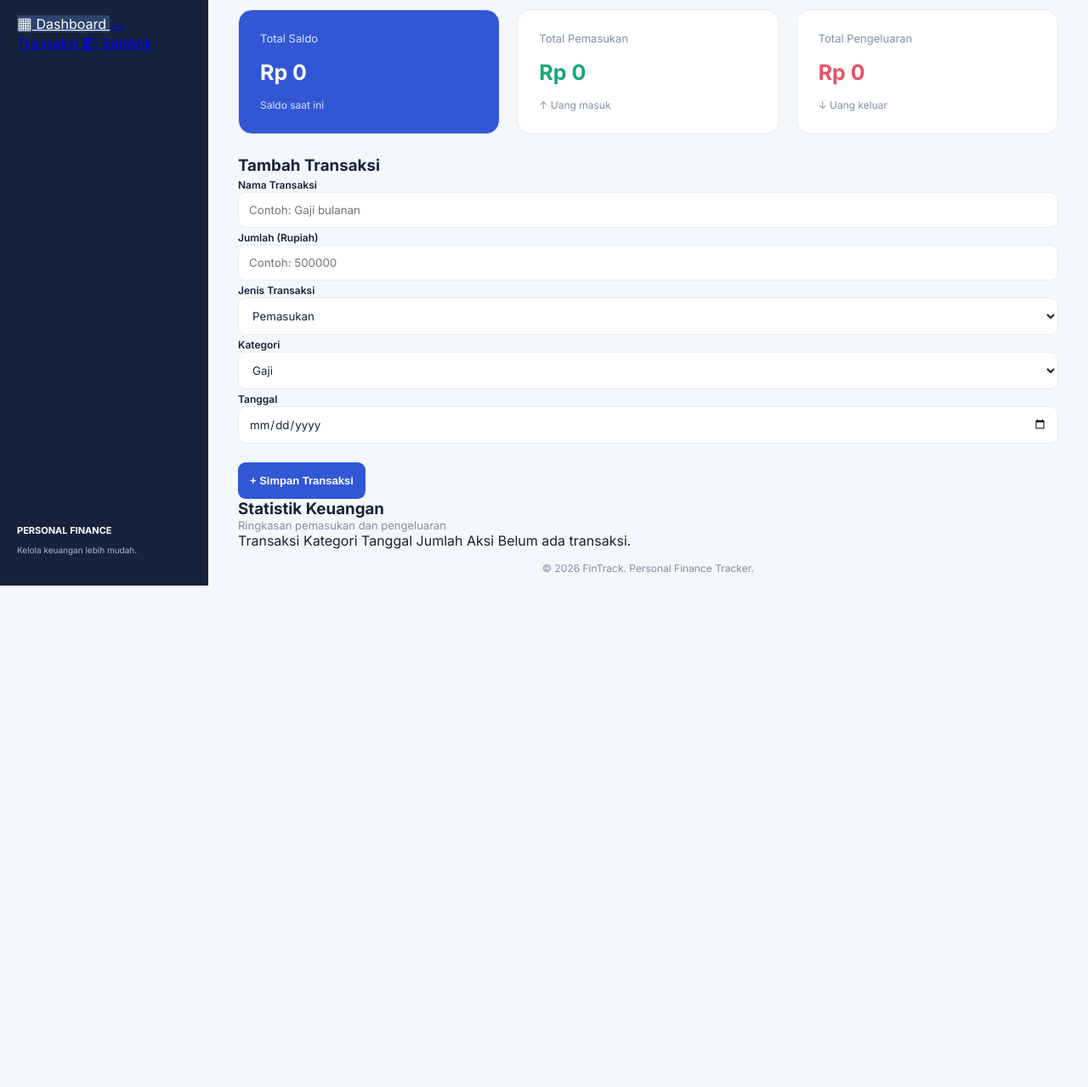
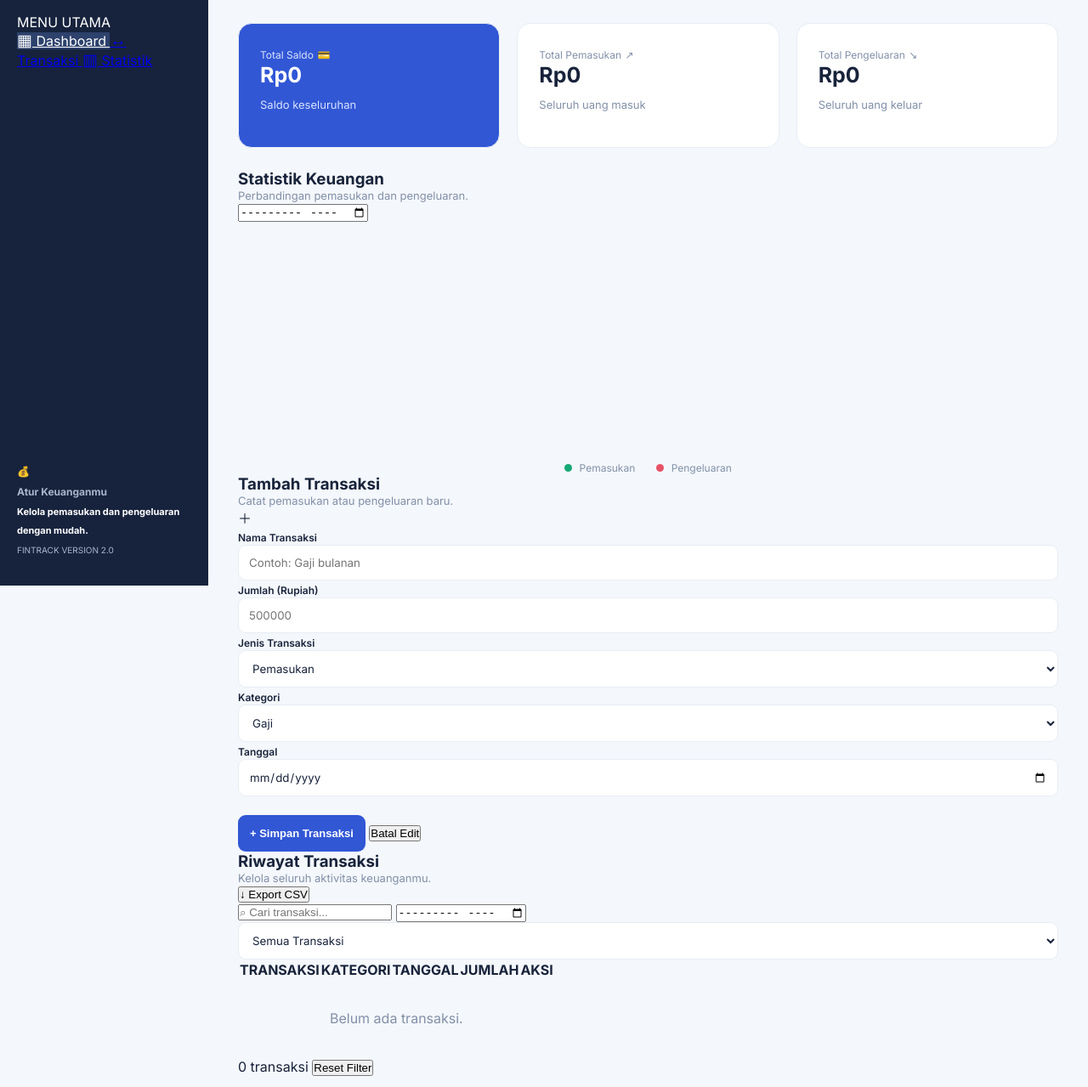
Before and after one commit to hafidm6-star/Pengelola-keuangan, a plain HTML site: page index.html in a window 1280 px wide. Shown: the part 111-1390 px from the top of the page at 85% size. Before the commit the page ends 837 px from the top, so only its background shows below. Drawn offline with Linux system fonts and the light colour scheme.

Commit message:
Update index.html

```diff
--- a/index.html
+++ b/index.html
@@ -1,21 +1,26 @@
+
 <!DOCTYPE html>
 <html lang="id">
 <head>
     <meta charset="UTF-8">
     <meta name="viewport" content="width=device-width, initial-scale=1.0">
-    <meta name="description" content="Aplikasi pengelola keuangan pribadi untuk mencatat pemasukan dan pengeluaran.">
-    <title>Finance Tracker | Pengelola Keuangan</title>
+    <meta name="theme-color" content="#17233d">
+    <meta name="description" content="FinTrack 2.0 - Aplikasi pengelola keuangan pribadi.">
+    <title>FinTrack 2.0 | Finance Tracker</title>
     <link rel="stylesheet" href="style.css">
 </head>
 <body>
 
 <div class="app-container">
 
+    <!-- SIDEBAR -->
     <aside class="sidebar">
         <div class="brand">
-                <div class="brand-icon">₣</div>
-                <h2>FinTrack</h2>
+            <div class="brand-icon">F</div>
+            <h2>FinTrack<span>.</span></h2>
         </div>
+
+        <p class="menu-label">MENU UTAMA</p>
 
         <nav>
             <a href="#dashboard" class="nav-link active">
@@ -28,81 +33,123 @@
                 <span>▥</span> Statistik
             </a>
         </nav>
+
         <div class="sidebar-bottom">
-                <p>PERSONAL FINANCE</p>
-                <small>Kelola keuangan lebih mudah.</small>
+            <div class="sidebar-icon">💰</div>
+            <h4>Atur Keuanganmu</h4>
+            <p>Kelola pemasukan dan pengeluaran dengan mudah.</p>
+            <small>FINTRACK VERSION 2.0</small>
         </div>
     </aside>
 
+    <!-- MAIN -->
     <main class="main-content">
 
         <header class="topbar">
             <div>
+                <p class="eyebrow">PERSONAL FINANCE</p>
                 <h1>Dashboard</h1>
-                    <p>Selamat datang di pengelola keuanganmu!</p>
+                <p class="subtitle">Pantau kondisi keuanganmu hari ini.</p>
             </div>
-                <div class="profile">👤</div>
+
+            <button id="themeToggle" class="theme-button" type="button"
+                aria-label="Ganti tema">🌙</button>
         </header>
 
+        <!-- DASHBOARD -->
         <section id="dashboard">
 
             <div class="summary-grid">
 
-                    <div class="summary-card balance-card">
-                        <p>Total Saldo</p>
-                        <h2 id="totalBalance">Rp 0</h2>
-                        <span>Saldo saat ini</span>
+                <article class="summary-card balance-card">
+                    <div class="card-top">
+                        <span>Total Saldo</span>
+                        <span class="card-icon">💳</span>
                     </div>
-                    <div class="summary-card income-card">
-                        <p>Total Pemasukan</p>
-                        <h2 id="totalIncome">Rp 0</h2>
-                        <span>↑ Uang masuk</span>
+                    <h2 id="totalBalance">Rp0</h2>
+                    <p>Saldo keseluruhan</p>
+                </article>
+
+                <article class="summary-card">
+                    <div class="card-top">
+                        <span>Total Pemasukan</span>
+                        <span class="card-icon green">↗</span>
                     </div>
+                    <h2 id="totalIncome" class="green-text">Rp0</h2>
+                    <p>Seluruh uang masuk</p>
+                </article>
 
-                    <div class="summary-card expense-card">
-                        <p>Total Pengeluaran</p>
-                        <h2 id="totalExpense">Rp 0</h2>
-                        <span>↓ Uang keluar</span>
+                <article class="summary-card">
+                    <div class="card-top">
+                        <span>Total Pengeluaran</span>
+                        <span class="card-icon red">↘</span>
                     </div>
+                    <h2 id="totalExpense" class="red-text">Rp0</h2>
+                    <p>Seluruh uang keluar</p>
+                </article>
 
             </div>
 
-                <div class="content-grid">
+            <!-- CHART -->
+            <section class="panel chart-panel" id="statistics">
+                <div class="panel-heading chart-heading">
+                    <div>
+                        <h3>Statistik Keuangan</h3>
+                        <p>Perbandingan pemasukan dan pengeluaran.</p>
+                    </div>
 
+                    <input type="month" id="chartMonth" aria-label="Bulan grafik">
+                </div>
+
+                <div class="chart-container">
+                    <canvas id="financeChart"></canvas>
+                </div>
+
+                <div class="chart-legend">
+                    <span><i class="dot income-dot"></i> Pemasukan</span>
+                    <span><i class="dot expense-dot"></i> Pengeluaran</span>
+                </div>
+            </section>
+
+            <!-- TRANSACTION FORM -->
             <section class="panel form-panel">
                 <div class="panel-heading">
-                            <h3>Tambah Transaksi</h3>
+                    <div>
+                        <h3 id="formTitle">Tambah Transaksi</h3>
+                        <p>Catat pemasukan atau pengeluaran baru.</p>
+                    </div>
+                    <span class="form-icon">＋</span>
                 </div>
 
                 <form id="transactionForm">
 
+                    <div class="form-grid">
+
+                        <div class="form-group full">
                             <label for="description">Nama Transaksi</label>
-                            <input
-                                type="text"
-                                id="description"
+                            <input type="text" id="description"
                                 placeholder="Contoh: Gaji bulanan"
-                                maxlength="60"
-                                required
-                            >
+                                maxlength="60" required>
+                        </div>
 
+                        <div class="form-group">
                             <label for="amount">Jumlah (Rupiah)</label>
-                            <input
-                                type="number"
-                                id="amount"
-                                placeholder="Contoh: 500000"
-                                min="1"
-                                step="1"
-                                required
-                            >
+                            <input type="number" id="amount"
+                                placeholder="500000" min="1"
+                                step="1" required>
+                        </div>
 
+                        <div class="form-group">
                             <label for="type">Jenis Transaksi</label>
-                            <select id="type" required>
+                            <select id="type">
                                 <option value="income">Pemasukan</option>
                                 <option value="expense">Pengeluaran</option>
                             </select>
+                        </div>
 
+                        <div class="form-group">
                             <label for="category">Kategori</label>
-                            <select id="category" required>
+                            <select id="category">
                                 <option value="Gaji">Gaji</option>
                                 <option value="Bisnis">Bisnis</option>
                                 <option value="Makanan">Makanan</option>
@@ -110,33 +157,72 @@
                                 <option value="Belanja">Belanja</option>
                                 <option value="Pendidikan">Pendidikan</option>
                                 <option value="Hiburan">Hiburan</option>
+                                <option value="Tagihan">Tagihan</option>
+                                <option value="Tabungan">Tabungan</option>
                                 <option value="Lainnya">Lainnya</option>
                             </select>
+                        </div>
 
+                        <div class="form-group">
                             <label for="date">Tanggal</label>
                             <input type="date" id="date" required>
-<button type="submit" class="primary-button">
+                        </div>
+
+                    </div>
+
+                    <div class="form-actions">
+                        <button type="submit" class="primary-button" id="submitButton">
                             + Simpan Transaksi
                         </button>
+                        <button type="button" class="cancel-button hidden"
+                            id="cancelEdit">Batal Edit</button>
+                    </div>
 
                 </form>
             </section>
 
-                    <section class="panel chart-panel" id="statistics">
-                        <div class="panel-heading">
+            <!-- TRANSACTION HISTORY -->
+            <section class="panel transactions-panel" id="transactions">
+
+                <div class="panel-heading transaction-heading">
                     <div>
-                                <h3>Statistik Keuangan</h3>
-                                <p>Ringkasan pemasukan dan pengeluaran</p>
-                            </div>
+                        <h3>Riwayat Transaksi</h3>
+                        <p>Kelola seluruh aktivitas keuanganmu.</p>
                     </div>
 
-<th>Transaksi</th>
-                                <th>Kategori</th>
-                                <th>Tanggal</th>
-                                <th>Jumlah</th>
-                                <th>Aksi</th>
+                    <button id="exportButton" class="export-button" type="button">
+                        ↓ Export CSV
+                    </button>
+                </div>
+
+                <div class="filter-container">
+
+                    <input type="search" id="searchInput"
+                        placeholder="⌕ Cari transaksi...">
+
+                    <input type="month" id="filterMonth"
+                        aria-label="Filter berdasarkan bulan">
+
+                    <select id="filterType" aria-label="Filter jenis transaksi">
+                        <option value="all">Semua Transaksi</option>
+                        <option value="income">Pemasukan</option>
+                        <option value="expense">Pengeluaran</option>
+                    </select>
+
+                </div>
+
+                <div class="table-wrapper">
+                    <table>
+                        <thead>
+                            <tr>
+                                <th>TRANSAKSI</th>
+                                <th>KATEGORI</th>
+                                <th>TANGGAL</th>
+                                <th>JUMLAH</th>
+                                <th>AKSI</th>
                             </tr>
                         </thead>
+
                         <tbody id="transactionList">
                             <tr>
                                 <td colspan="5" class="empty-state">
@@ -147,9 +233,17 @@
                     </table>
                 </div>
 
+                <div class="table-footer">
+                    <span id="transactionCount">0 transaksi</span>
+                    <button id="resetFilters" type="button">Reset Filter</button>
+                </div>
+
             </section>
+
+        </section>
+
         <footer>
-                <p>© 2026 FinTrack. Personal Finance Tracker.</p>
+            <p>© 2026 FinTrack 2.0. Dibuat untuk pengelolaan keuangan pribadi.</p>
         </footer>
 
     </main>
```
Lines whose indentation alone changed are shown as unchanged.
